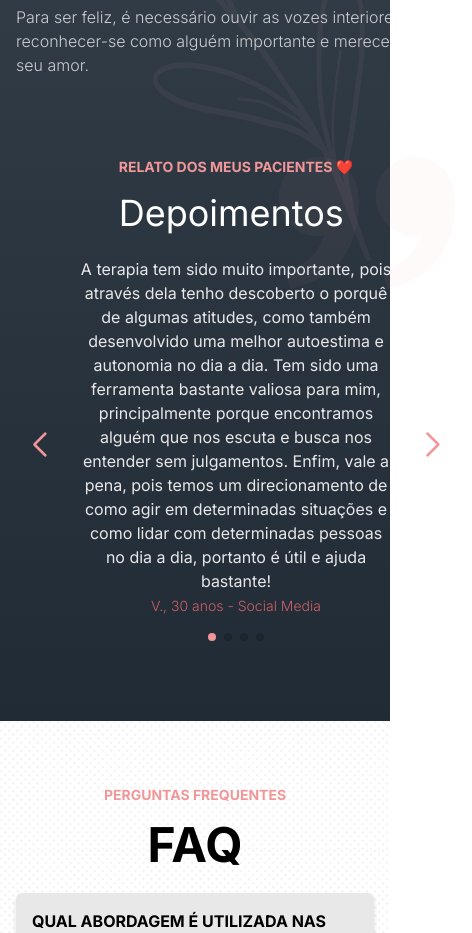
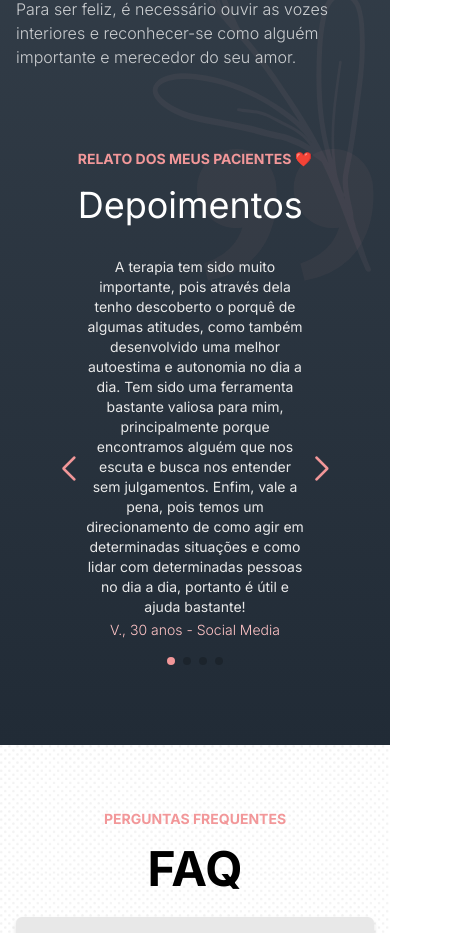
Before and after one commit to estevan-ulian/mariane-barbosa-website, a Next.js app: page / in a window 390 px wide. Shown: the part 4017-4950 px from the top of the page, 472 px wide, since content can reach past the window. Built offline with nearby package versions, Linux system fonts and the light colour scheme.

Commit message:
Responsive slider

```diff
--- a/src/components/Depoimentos.tsx
+++ b/src/components/Depoimentos.tsx
@@ -37,23 +37,23 @@ export default function Depoimentos() {
 
     return (
 
-        <div id="depoimentos" className="flex flex-col items-center mt-16 bg-aspas bg-no-repeat bg-right-top bg-blend-multiply">
-            <div className='flex flex-col'>
+        <div id="depoimentos" className="max-w-full flex flex-col items-center mt-16 bg-aspas bg-no-repeat bg-right-top bg-blend-multiply">
+            <div className='flex flex-col mb-8'>
                 <span className="text-secondaryColor-700 uppercase text-sm font-bold mb-4">RELATO DOS MEUS PACIENTES ❤️</span>
                 <h2 className="text-4xl text-whiteColor">Depoimentos</h2>
             </div>
-            <div className='max-w-[440px] sm:max-w-xl md:max-w-2xl lg:max-w-4xl mx-auto'>
+            <div className='max-w-[300px] w-full  sm:max-w-xl md:max-w-2xl lg:max-w-4xl mx-auto'>
 
-                <Slider settings={settings} className='w-full text-lightColor' >
+                <Slider settings={settings} className='max-w-full text-lightColor swiper-button-disabled md:swiper-button-enabled' >
 
                     {depoimentos.map((value, index) => {
                         const { depoimento, idade, autor, profissao } = value
                         return (
 
-                            <Slide key={index} className='w-auto text-center cursor-default pb-4'>
-                                <div className='w-full py-6 px-16'>
-                                    <p>{depoimento}</p>
-                                    <span className='text-sm text-secondaryColor-900 font-light'>{autor}., {idade} anos - {profissao}</span>
+                            <Slide key={index} className='w-auto text-center cursor-default pb-10'>
+                                <div className='w-full px-10'>
+                                    <p className='text-sm md:text-base'>{depoimento}</p>
+                                    <span className='text-sm text-secondaryColor-500 font-light'>{autor}., {idade} anos - {profissao}</span>
                                 </div>
                             </Slide>
 
--- a/src/components/Slider/Slider.tsx
+++ b/src/components/Slider/Slider.tsx
@@ -14,7 +14,7 @@ interface SliderProps {
     className: string
 }
 
-export default function Slider({ children, settings, className }: SliderProps) {
+export default function Slider({ children, settings, className}: SliderProps) {
 
     return (
             <Swiper modules={[Navigation, Pagination, A11y]} {...settings} className={className}>
```
